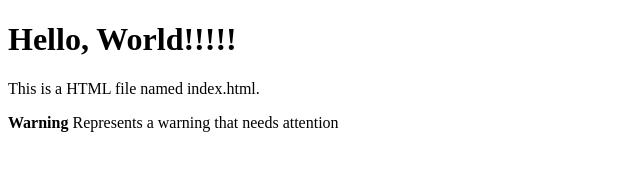
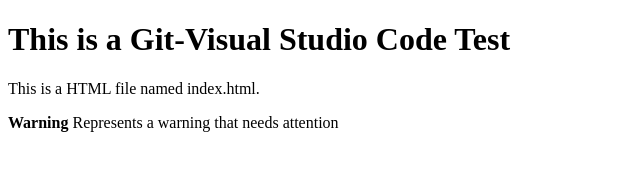
Before and after one commit to auroraruiz/source-control, a plain HTML site: page index.html in a window 1280 px wide. Shown: the whole page, without its empty margins (0-640 px from the left). Drawn offline with Linux system fonts and the light colour scheme.

Commit message:
More added features

```diff
--- a/index.html
+++ b/index.html
@@ -6,7 +6,7 @@
     <title>My Simple HTML Page</title>
 </head>
 <body>
-    <h1>Hello, World!!!!!</h1>
+    <h1>This is a Git-Visual Studio Code Test</h1>
     <p>This is a HTML file named index.html.</p>
     <strong> Warning </strong> Represents a warning that needs attention</br>
 </body>
```
